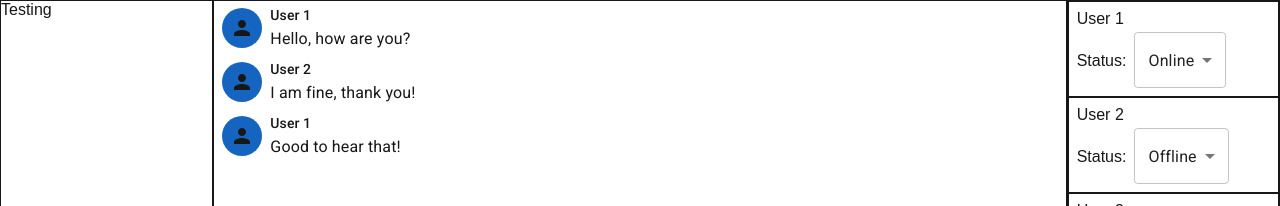
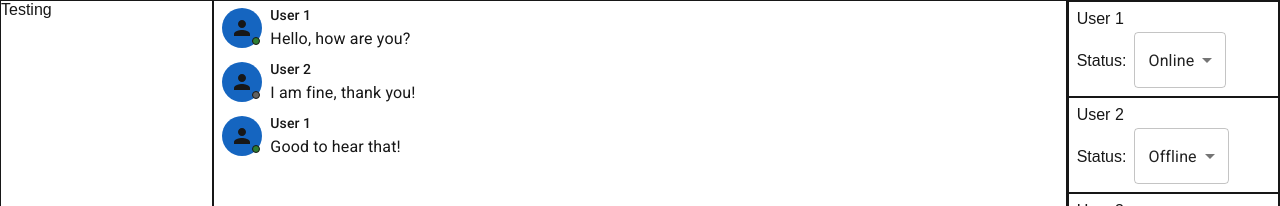
Before and after one commit to toy9986619/chatroom-performance-example, a Next.js app: page / in a window 1280 px wide. Shown: the top 206 px of the page. Built offline with nearby package versions, Linux system fonts and the light colour scheme.

Commit message:
feat: add avatar status dot

```diff
--- a/app/MessageItem.js
+++ b/app/MessageItem.js
@@ -11,6 +11,21 @@ const MessageItem = (props) => {
   const { users } = useUserDataContext();
 
   const sender = users[senderId];
+  const isOnline = sender.status === 'online';
+
+  const statusDot = (
+    <Box
+      position="absolute"
+      sx={{ zIndex: 1, bottom: '7%', right: '7%' }}
+      bgcolor={(theme) => {
+        return isOnline ? theme.palette.success.main : theme.palette.grey.A700;
+      }}
+      height="0.5rem"
+      width="0.5rem"
+      borderRadius="50%"
+      border="1px solid"
+    />
+  );
 
   const avatar = (
     <Box
@@ -21,8 +36,10 @@ const MessageItem = (props) => {
       alignItems="center"
       justifyContent="center"
       bgcolor={(theme) => theme.palette.primary.dark}
+      position="relative"
     >
       <PersonIcon />
+      {statusDot}
     </Box>
   );
 
```
